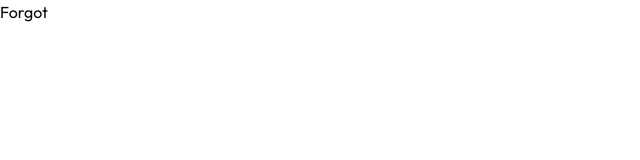
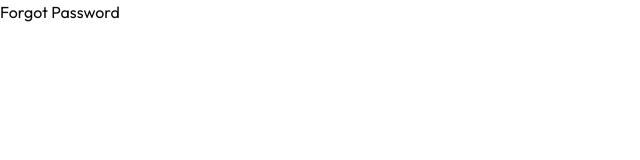
Before and after one commit to restoker/meeti-application, a Next.js app: page /forgot in a window 1280 px wide. Shown: the top 160 px of the page, without its empty margins (0-640 px from the left). Built offline with nearby package versions, Linux system fonts and the light colour scheme.

Commit message:
function title generate adde

```diff
--- a/app/(auth)/forgot/page.tsx
+++ b/app/(auth)/forgot/page.tsx
@@ -1,3 +1,14 @@
+import { generatePageTitle } from "@/lib/metadata";
+import { Metadata } from "next";
+
+export const metadata: Metadata = {
+    title: generatePageTitle("Forgot Password")
+}
+
 export default function ForgotPage() {
-    return <div>Forgot</div>;
+    return (
+        <div>
+            <h1>Forgot Password</h1>
+        </div>
+    );
 }
--- a/app/(auth)/login/page.tsx
+++ b/app/(auth)/login/page.tsx
@@ -8,9 +8,10 @@ import { Separator } from "@/components/ui/separator";
 import { Metadata } from "next";
 import Image from "next/image";
 import Link from "next/link";
+import { generatePageTitle } from "@/lib/metadata";
 
 export const metadata: Metadata = {
-    title: "Iniciar Sesión"
+    title: generatePageTitle("Sign In")
 }
 
 export default function LoginPage() {
--- a/app/(auth)/register/page.tsx
+++ b/app/(auth)/register/page.tsx
@@ -4,11 +4,13 @@ import RegisterForm from "@/components/shadcn-studio/blocks/register-01/register
 import { Button } from "@/components/ui/button";
 import { Card, CardContent, CardDescription, CardHeader, CardTitle } from "@/components/ui/card";
 import { Separator } from "@/components/ui/separator";
+import { generatePageTitle } from "@/lib/metadata";
+import { generateKey } from "crypto";
 import { Metadata } from "next";
 import Link from "next/link";
 
 export const metadata: Metadata = {
-    title: "Crear Cuenta"
+    title: generatePageTitle("Create Account")
 }
 
 export default function RegisterPage() {
--- /dev/null
+++ b/lib/metadata.ts
@@ -0,0 +1,3 @@
+export function generatePageTitle(title: string) {
+    return `${process.env.APP_NAME} - ${title}`;
+}
```
